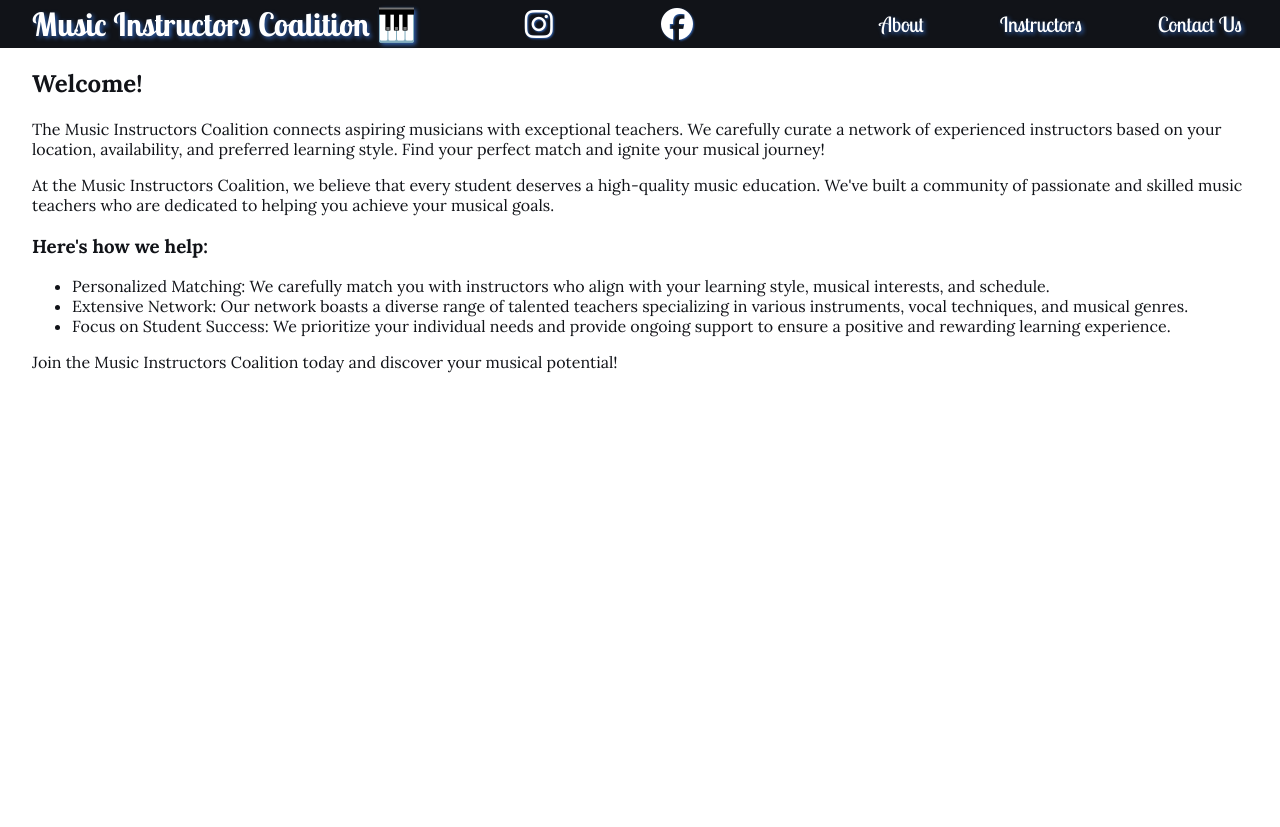
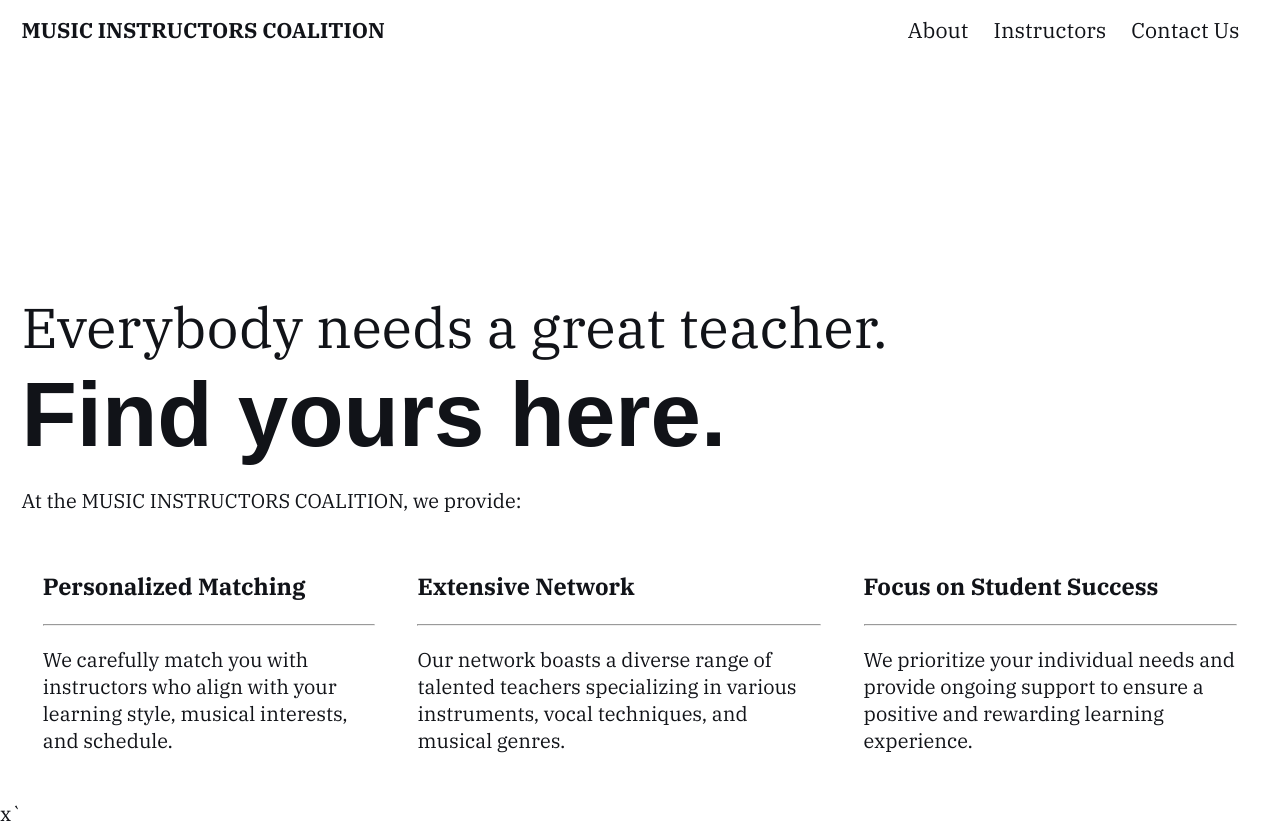
Before and after one commit to NoahSaberhagen/music-instructors-guild, a website built with Vite: page index.html in a window 1280 px wide. Built offline with nearby package versions, Linux system fonts and the light colour scheme.

Commit message:
big restyle beginning

```diff
--- a/index.html
+++ b/index.html
@@ -6,14 +6,13 @@
     <link rel="stylesheet" href="./src/style.css" />
     <link rel="preconnect" href="https://fonts.googleapis.com">
     <link rel="preconnect" href="https://fonts.gstatic.com" crossorigin>
-    <link href="https://fonts.googleapis.com/css2?family=Lobster+Two:ital,wght@0,400;0,700;1,400;1,700&family=Lora:ital,wght@0,400..700;1,400..700&display=swap" rel="stylesheet">    <script src="https://kit.fontawesome.com/6eaf69b5dd.js" crossorigin="anonymous"></script>
-    <title>Music Instructors Coalition</title>
+    <link href="https://fonts.googleapis.com/css2?family=IBM+Plex+Serif:ital,wght@0,100;0,200;0,300;0,400;0,500;0,600;0,700;1,100;1,200;1,300;1,400;1,500;1,600;1,700&display=swap" rel="stylesheet">    <title>Music Instructors Coalition</title>
   </head>
   <body>
-    <header id="main-nav">
-      <h1>Music Instructors Coalition 🎹</h1>
-      <i class="fa-brands fa-instagram fa-2xl"></i>
-      <i class="fa-brands fa-facebook fa-2xl"></i>
+    <header id="navbar">
+        <div id="logo-container">
+          <h1>MUSIC INSTRUCTORS COALITION</h1>
+        </div>
         <nav>
           <ul>
             <li><button id="button-about">About</button></li>
@@ -21,19 +20,50 @@
             <li><button id="button-contact-us">Contact Us</button></li>
           </ul>
         </nav>
+      </div>
     </header>
     <main>
       <section id="about">
-        <h2>Welcome!</h2>
-        <p>The Music Instructors Coalition connects aspiring musicians with exceptional teachers. We carefully curate a network of experienced instructors based on your location, availability, and preferred learning style. Find your perfect match and ignite your musical journey!</p>
-        <p>At the Music Instructors Coalition, we believe that every student deserves a high-quality music education. We've built a community of passionate and skilled music teachers who are dedicated to helping you achieve your musical goals.</p>
-        <h3>Here's how we help:</h3>
+        <div id="about-intro">
+          <h2>Everybody needs a great teacher.</h2>
+          <div id="about-intro-cta">
+            <button>Find yours here.</button>
+          </div>
+        </div>
+        <div id="about-details">
+          <div id="about-details-text">
+            <p>At the MUSIC INSTRUCTORS COALITION, we provide:</p>
             <ul>
-          <li>Personalized Matching: We carefully match you with instructors who align with your learning style, musical interests, and schedule.</li>
-          <li>Extensive Network: Our network boasts a diverse range of talented teachers specializing in various instruments, vocal techniques, and musical genres.</li>
-          <li>Focus on Student Success: We prioritize your individual needs and provide ongoing support to ensure a positive and rewarding learning experience.</li>
+              <li>
+                <h3>Personalized Matching</h3>
+                <hr/>
+                <p>
+                  We carefully match you with instructors
+                  who align with your learning style,
+                  musical interests, and schedule.
+                </p>
+              </li>
+              <li>
+                <h3>Extensive Network</h3>
+                <hr/>
+                <p>
+                  Our network boasts a
+                  diverse range of talented teachers
+                  specializing in various instruments,
+                  vocal techniques, and musical genres.
+                </p>
+              </li>
+              <li>
+                <h3>Focus on Student Success</h3>
+                <hr/>
+                <p>
+                  We prioritize your individual needs and provide ongoing support to ensure a positive and rewarding learning experience.</li>
+                </p>
             </ul>
-        <a>Join the Music Instructors Coalition today and discover your musical potential!</a>
+          </div>
+        </div>
+        <div id="about-testimonials">
+        </div>
       </section>
       <section id="instructors">
         <h2>Our instructors</h2>
@@ -41,7 +71,6 @@
       <section id="contact-us">
         <div id="contact-us-form">
           <div id="contact-us-start">
-            <h2>Interested in music lessons? <br> Join us today! 🤗</h2>
             <div id="contact-us-start-options">
               <p>I am a prospective...</p>
               <button id="contact-us-nav-instructor">Instructor</button>
@@ -244,6 +273,7 @@
         </div>
       </section>
     </main>
+    <script src="https://kit.fontawesome.com/6eaf69b5dd.js" crossorigin="anonymous"></script>x`
     <script type="module" src="./src/main.js"></script>
     <script type="module" src="./src/main-nav.js"></script>
     <script type="module" src="./src/instructors.js"></script>
--- a/src/style.css
+++ b/src/style.css
@@ -6,8 +6,16 @@
 :root {
   --primary-color: #FFFFFF;
   --secondary-color: #111318;
-  --accent: #2E5EAA;
-  --navbar-height-negative: calc(100vh - var(--browser-font-size) * 2.5);
+  --accent: #FFDC2E;
+
+  --navbar-height-rem: 3.8rem;
+  --navbar-height-negative: calc(100vh - calc(var(--browser-font-size) * 3.8));
+
+  --text-xl: calc(var(--text-l) * 1.618);
+  --text-l: 3.5rem;
+  --text-m: calc(var(--text-l) / 1.618);
+  --text-s: calc(var(--text-m) / 1.618);
+  --text-xs: calc(var(--text-s) / 1.618);
 }
 
 body {
@@ -15,30 +23,29 @@ body {
   padding: 0;
   background-color: var(--primary-color);
   color: var(--secondary-color);
-  font-family: "Lora", serif;
-  font-optical-sizing: auto;
+  font-family: "IBM Plex Serif", serif;
+  font-weight: 400;
+  font-size: 1.25rem;
   font-style: normal;
 }
 
 /* header */
 header i {
-  text-shadow: 1px 1px 2px var(--accent);
   cursor: pointer;
 }
 
 /* main */
 main {
   min-height: var(--navbar-height-negative);
-  padding: 0rem 2rem;
-  overflow-y: auto;
+  padding: 0rem var(--text-s);
 }
 
 /* nav */
-#main-nav {
-  height: 3rem;
-  padding-left: 2rem;
-  background-color: var(--secondary-color);
-  color: var(--primary-color);
+#navbar {
+  height: var(--navbar-height-rem);
+  padding: 0rem var(--text-s);
+  background-color: var(--primary-color);
+  color: var(--secondary-color);
   position: sticky;
   top: 0;
   display: flex;
@@ -47,51 +54,141 @@ main {
   transition: top 500ms ease-in-out;
 }
 
-#main-nav h1 {
-  text-shadow: 2px 2px 4px var(--accent);
-  font-family: "Lobster Two", serif;
-  font-weight: 700;
+#logo-container {
+  display: flex;
+  flex-direction: row;
+  align-items: center;
+  justify-content: space-between;
+}
+
+#logo {
+  margin: 0;
+  padding: 0;
+  display: flex;
+  flex-direction: row;
+  justify-content: center;
+  align-items: center;
+}
+
+#navbar h1 {
+  font-size: var(--text-s);
+  font-weight: 800;
   font-style: normal;
 }
 
-#main-nav button {
+#navbar button {
+  border: none;
+  font-family: "IBM Plex Serif", serif;
   display: inline-block;
-  margin: 0rem 2rem;
-  background-color: var(--secondary-color);
-  color: var(--primary-color);
-  border: none;
+  color: var(--secondary-color);
+  background-color: var(--primary-color);
   cursor: pointer;
-  text-shadow: 2px 2px 4px var(--accent);
-  font-family: "Lobster Two", serif;
   font-weight: 400;
-  font-size: 1.3rem;
+  margin-right: var(--text-xs);
+  font-size: var(--text-s);
   font-style: normal;
 }
 
-#main-nav ul {
+#navbar ul {
+  padding: 0;
+  margin: 0;
   list-style: none;
   display: flex;
   justify-content: space-evenly;
 }
 
-#main-nav.scroll-up {
+#navbar.scroll-up {
   top: 0;
 }
 
-#main-nav.scroll-down {
+#navbar.scroll-down {
   top: -100%;
 }
 
-#main-nav.scroll-up,
-#main-nav:focus-within {
+#navbar.scroll-up,
+#navbar:focus-within {
   top: 0;
+}
+
+/* about */
+#about {
+  height: var(--navbar-height-negative);
+  width: 100%;
+}
+
+#about-intro {
+  height: 55%;
+  position: relative;
+  overflow: hidden;
+  display: flex;
+  flex-direction: column;
+  justify-content: flex-end;
+}
+
+#about-intro h2 {
+  color: var(--secondary-color);
+  margin: 0;
+  font-weight: 400;
+  font-size: var(--text-l);
+  width: 100%;
+}
+
+#about-intro-cta button {
+  border: none;
+  background: none;
+  text-align: left;
+  cursor: pointer;
+  color: var(--secondary-color);
+  margin: 0;
+  padding: 0;
+  font-weight: 800;
+  font-size: var(--text-xl);
+  width: 100%;
+}
+
+#about-details {
+  width: 100%;
+  display: flex;
+  flex-direction: row;
+}
+
+#about-details ul {
+  margin: 0;
+  padding: 0;
+  list-style-type: none;
+  margin-bottom: var(--text-xs);
+  display: flex;
+  flex-direction: row;
+}
+
+#about-details li {
+  padding: 0rem var(--text-s);
+  margin-top: var(--text-xs);
+}
+
+#about-details-cta {
+  width: 33%;
+  display: flex;
+  justify-content: center;
+  align-items: center;
+}
+
+#about-details button {
+  font-family: "IBM Plex Serif", serif;
+  width: auto;
+  background-color: var(--primary-color);
+  color: var(--secondary-color);
+  border: none;
+  cursor: pointer;
+  font-weight: 400;
+  font-size: 1.2rem;
+  font-style: normal;
 }
 
 /* instructors */
 #instructors .instructor-card {
   display: flex;
   padding: 0rem 1rem;
-  border-bottom: 1px solid var(--secondary-color);
 }
 
 #instructors .instructor-card-text-container {
@@ -155,15 +252,13 @@ main {
   display: inline-block;
   padding: 0.5rem 1.5rem;
   margin: 0rem 2rem;
-  width: 8rem;
+  width: 6.5rem;
   height: 2.5rem;
-  background-color: var(--secondary-color);
+  background-color: var(--accent);
   color: var(--primary-color);
   border-radius: 5px;
   border: none;
   cursor: pointer;
-  text-shadow: 1px 1px 2px var(--accent);
-  font-family: "Lobster Two", serif;
   font-weight: 400;
   font-size: 1rem;
   font-style: normal;
```
Also changed, not shown: 1 other file. Lines whose indentation alone changed are shown as unchanged.
